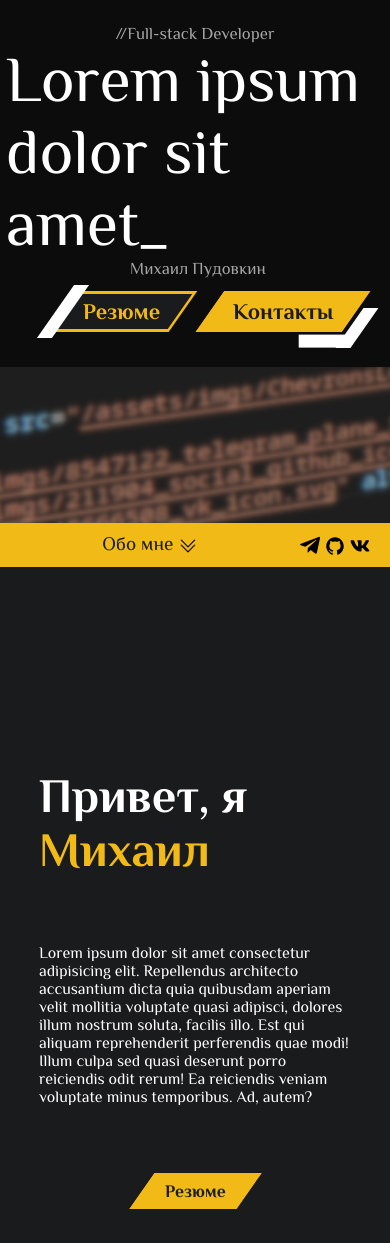
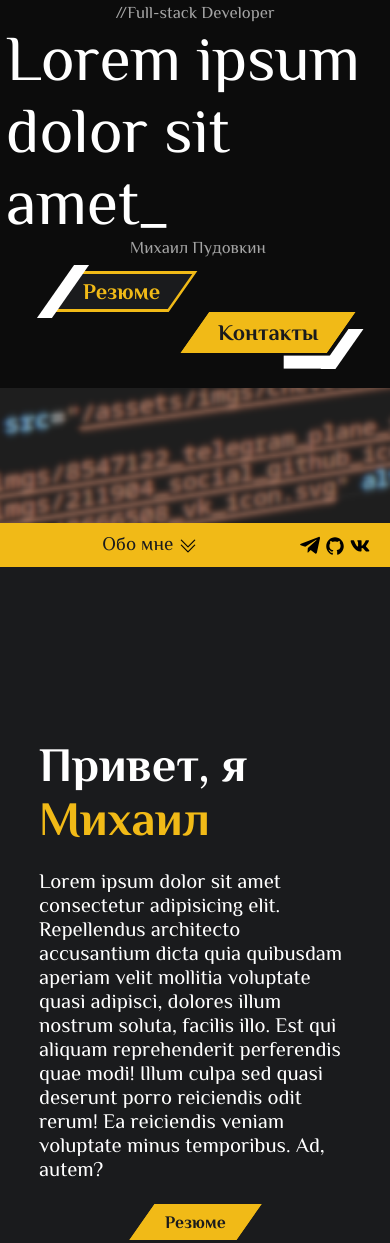
Before and after one commit to s2-name/Portfolio_frontend, a plain HTML site: page index.html in a window 390 px wide. Shown: the part 277-1520 px from the top of the page. Drawn offline with Linux system fonts and the light colour scheme.

Commit message:
fix media

```diff
--- a/assets/css/styles.css
+++ b/assets/css/styles.css
@@ -246,6 +246,10 @@ header .social-links{
 }
 .about-title{
     font-size: 3em;
+}
+#about .about-text{
+    font-size: 1.3em;
+    margin: 20px 0;
 }
 
 .title{
@@ -764,7 +768,7 @@ footer#contacts{
         height: 100%;
     }
     #contacts{
-        min-height: 750px;
+        min-height: 800px;
     }
     #contacts .flex-container{
         flex-direction: column-reverse;
@@ -779,3 +783,11 @@ footer#contacts{
         height: auto;
     }
 }
+@media (max-width: 400px){
+    header .buttons-container, #projects .buttons{
+        flex-wrap: wrap;
+    }
+    header .buttons-container .button-one, #projects .buttons .button-two{
+        margin-left: 50%;
+    }
+}
```
